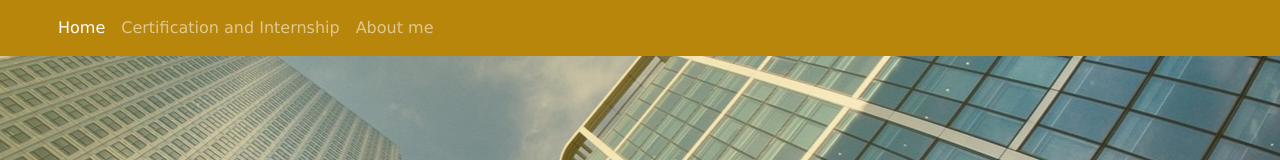
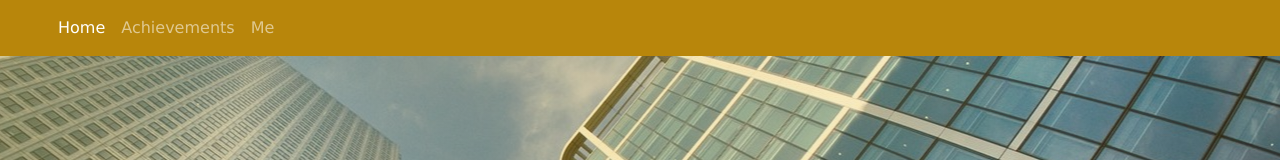
Before and after one commit to Hajira-begum/CVweb.github.io, a plain HTML site: page cv.html in a window 1280 px wide. Shown: the top 160 px of the page. Drawn offline with nearby package versions, Linux system fonts and the light colour scheme.

Commit message:
Update cv.html

```diff
--- a/cv.html
+++ b/cv.html
@@ -23,10 +23,10 @@
                   <a class="nav-link text-center active" aria-current="page" href="#">Home</a>
                 </li>
                 <li class="nav-item">
-                  <a class="nav-link text-center" href="candi.html">Certification and Internship</a>
+                  <a class="nav-link text-center" href="candi.html">Achievements</a>
                 </li>
                 <li class="nav-item">
-                  <a class="nav-link text-center" href="About.html">About me</a>
+                  <a class="nav-link text-center" href="About.html">Me</a>
                 </li>
 
               </ul>
```
